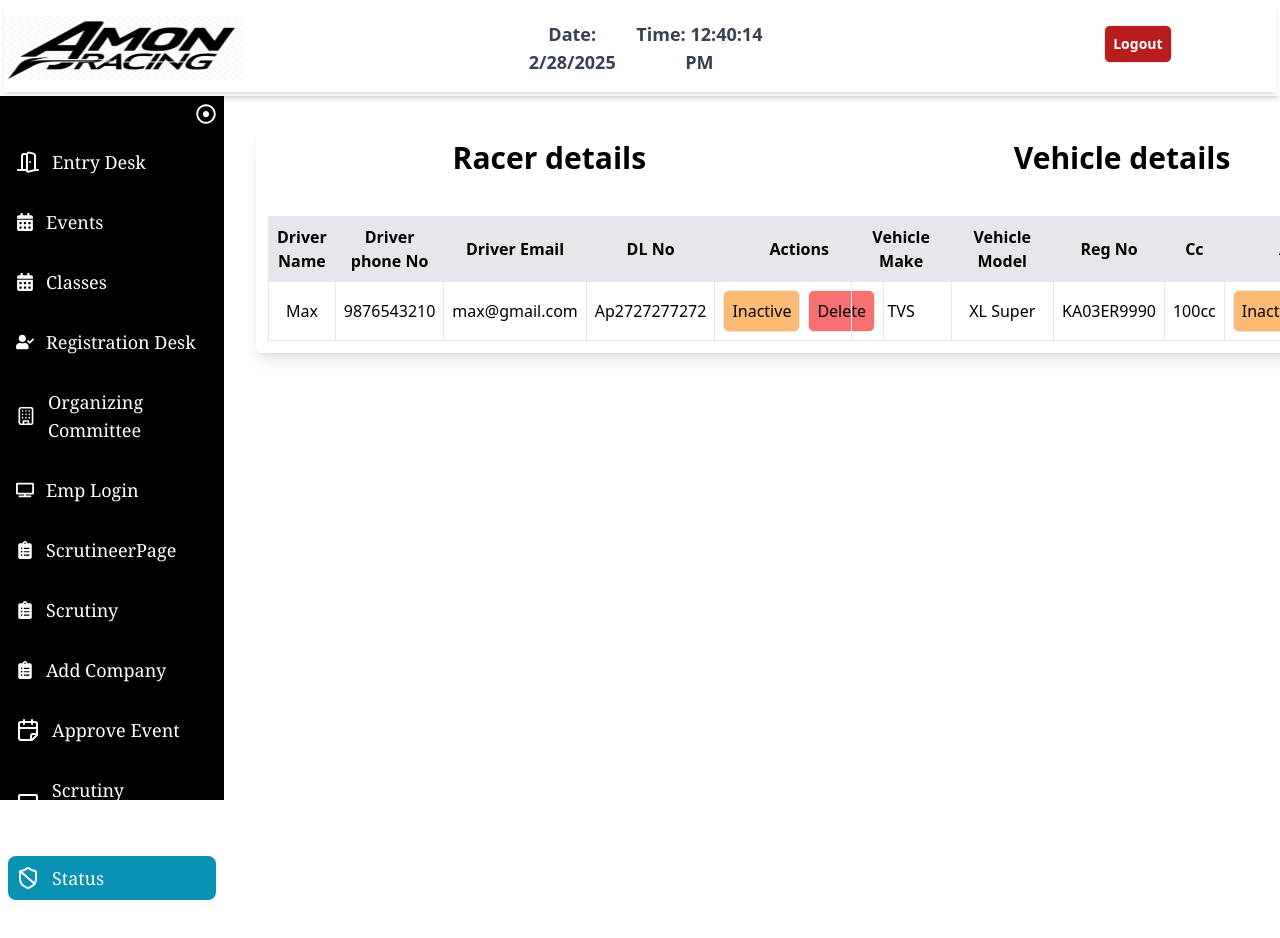
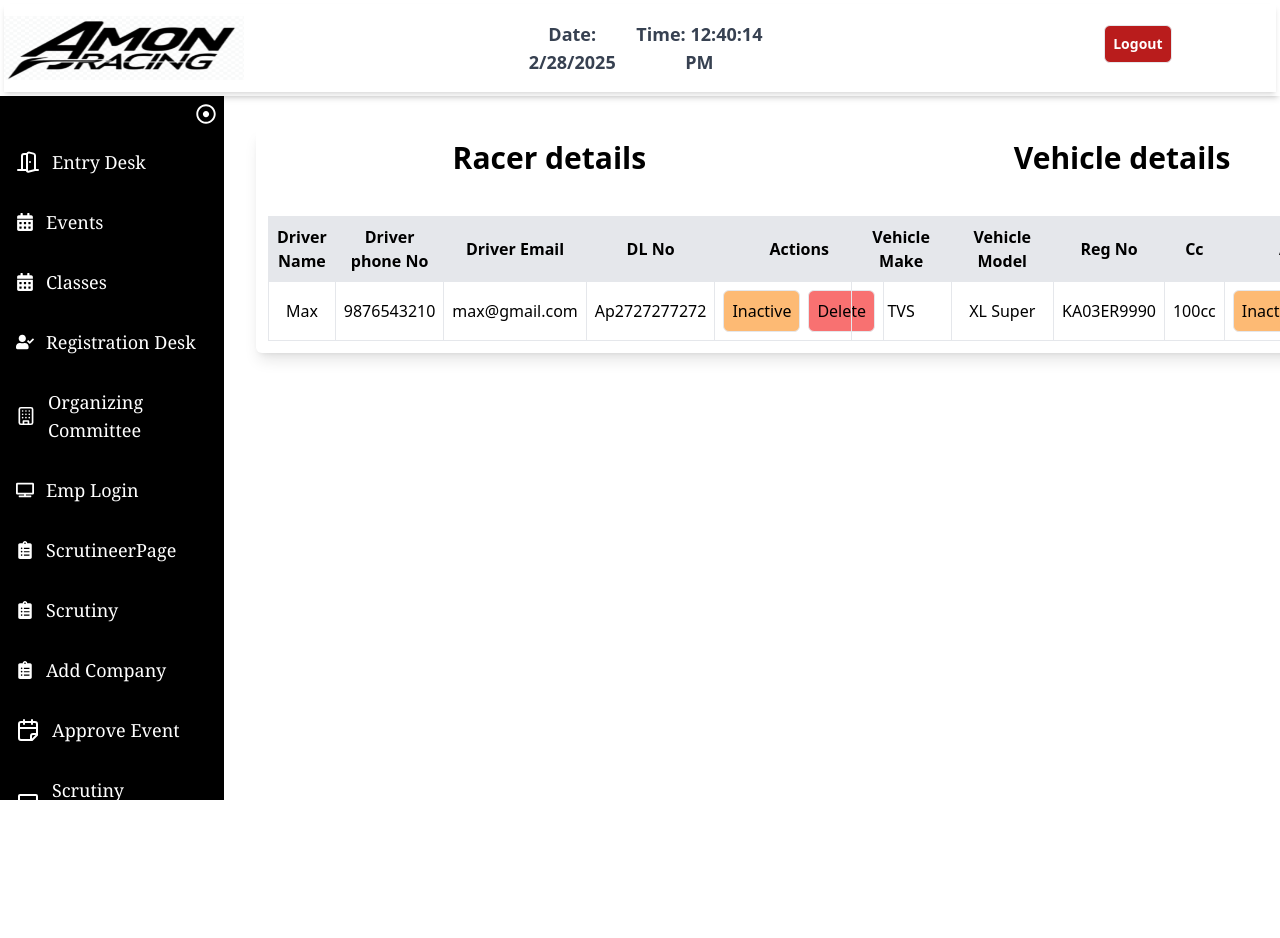
Before and after one commit to prasanthNasaka/InfinityAutomotiveUI, a React (Vite) app: page /status in a window 1280 px wide. Shown: the top 938 px of the page. After the commit the page ends 800 px from the top, so only its background shows below. Built offline with nearby package versions, Linux system fonts and the light colour scheme.

Commit message:
Side bar issue fixed

```diff
--- a/package.json
+++ b/package.json
@@ -19,7 +19,6 @@
     "axios": "^1.7.9",
     "browser-image-compression": "^2.0.2",
     "date-fns": "^4.1.0",
-    "icons": "^1.0.0",
     "lodash": "^4.17.21",
     "lodash.debounce": "^4.0.8",
     "lucide-react": "^0.474.0",
--- a/src/Components/MainSideBar.jsx
+++ b/src/Components/MainSideBar.jsx
@@ -49,7 +49,7 @@ const MainSideBar = () => {
     <section
       className={`h-full bg-black transition-all transform ease-in-out duration-700 ${
         isCollapsed ? "w-16" : "w-56"
-      }`}
+      } flex flex-col`}
     >
       <div className="p-2 flex justify-end">
         <button onClick={toggleSidebar} className="text-white text-xl">
@@ -57,7 +57,7 @@ const MainSideBar = () => {
         </button>
       </div>
 
-      <div className="flex-grow">
+      <div className="flex-1 overflow-auto">
         <ul className="p-2 flex flex-col font-serif gap-4">
           <li
             // to="/registration"
```
Also changed, not shown: 1 other file (tests, documents, lock files or other folders).
